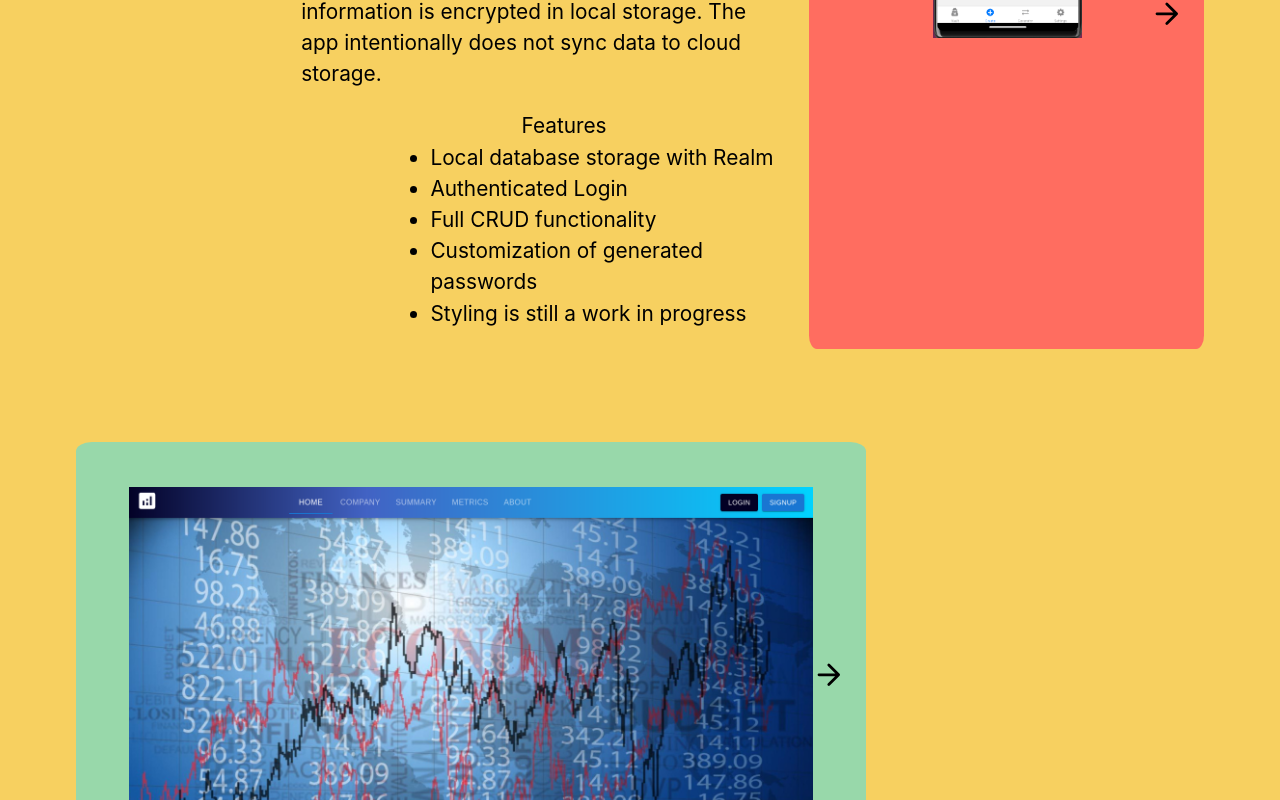
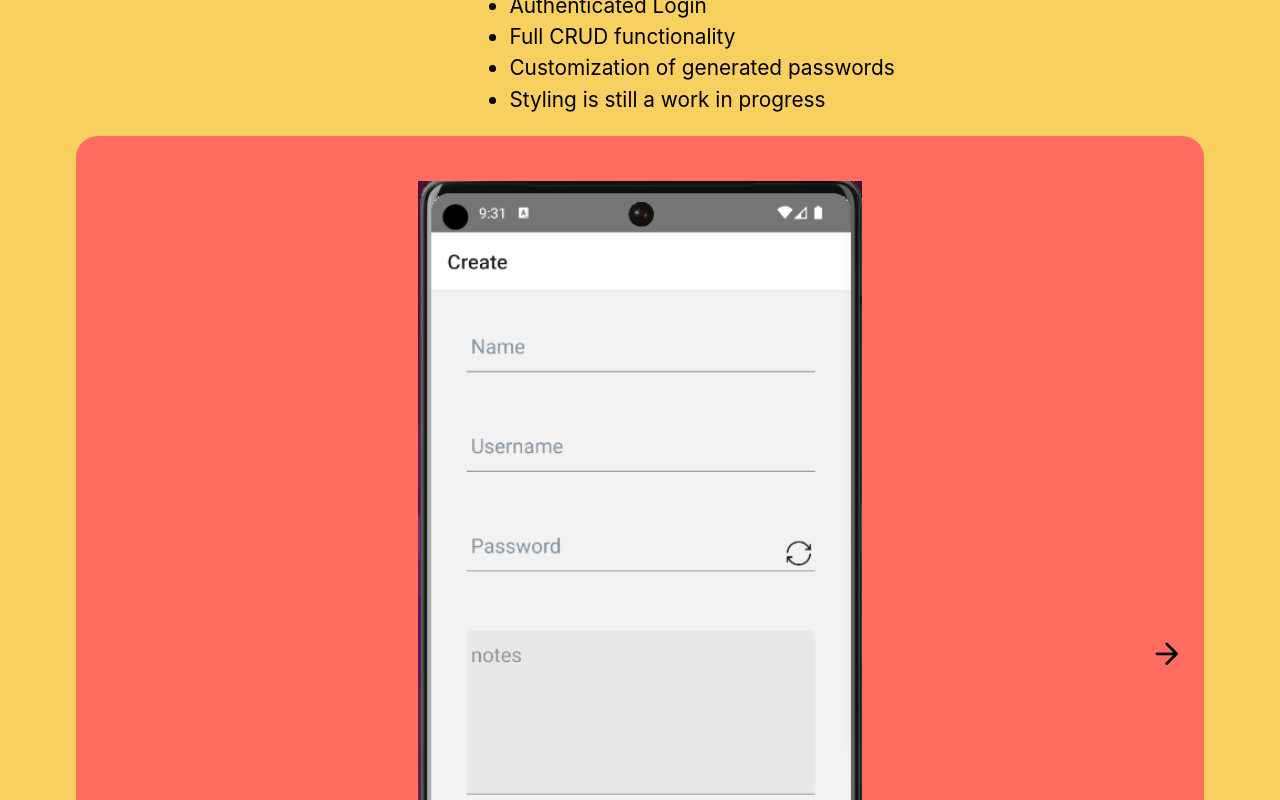
Before and after one commit to gshawnr/react_personal_site, a React (Create React App) app: page /portfolio in a window 1280 px wide. Shown: the part 480-1280 px from the top of the page. Built offline with nearby package versions, Linux system fonts and the light colour scheme; no server answers.

Commit message:
add responsive handling to portfolio screen

```diff
--- a/src/screens/Portfolio.css
+++ b/src/screens/Portfolio.css
@@ -42,13 +42,14 @@ li {
   margin: 0% auto;
   padding: 4% 1%;
   width: 35%;
+  height: 100%;
 }
 
 .portfolio-web-container {
   padding: 4% 1%;
 }
 
-.portfolio-carousel-web {
+.portfolio-web-carousel {
   background-color: #98d8aa;
   border-radius: 2%;
   display: flex;
@@ -69,3 +70,31 @@ li {
   width: 100%;
   object-fit: cover;
 }
+
+@media screen and (max-width: 1325px) {
+  .portfolio-mob-container {
+    display: block;
+  }
+
+  .portfolio-mob-carousel,
+  .portfolio-web-carousel,
+  .portfolio-web-text-container {
+    width: 100%;
+  }
+}
+
+@media screen and (max-width: 725px) {
+  .portfolio-mob-carousel,
+  .portfolio-web-carousel {
+    display: none;
+  }
+
+  .portfolio-mob-text-container {
+    margin: 1% auto;
+    padding: 1%;
+  }
+
+  .portfolio-container {
+    padding-top: 25%;
+  }
+}
--- a/src/screens/Portfolio.tsx
+++ b/src/screens/Portfolio.tsx
@@ -40,7 +40,7 @@ function Portfolio() {
         </div>
       </div>
       <div className="portfolio-web-container">
-        <div className="portfolio-carousel-web">
+        <div className="portfolio-web-carousel">
           <Carousel>{webImages}</Carousel>
         </div>
         <div className="portfolio-web-text-container">
```
